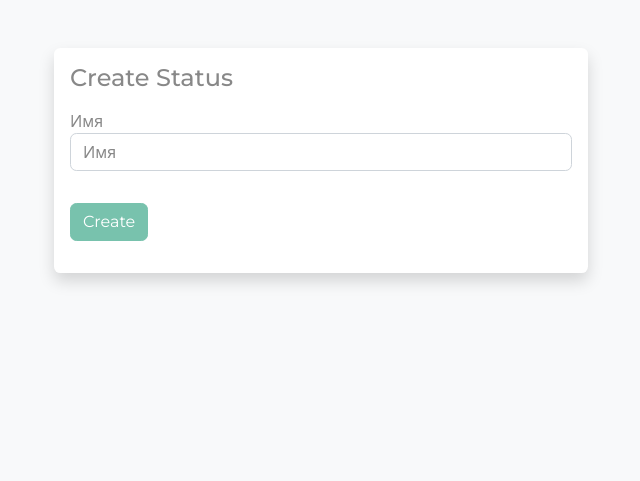
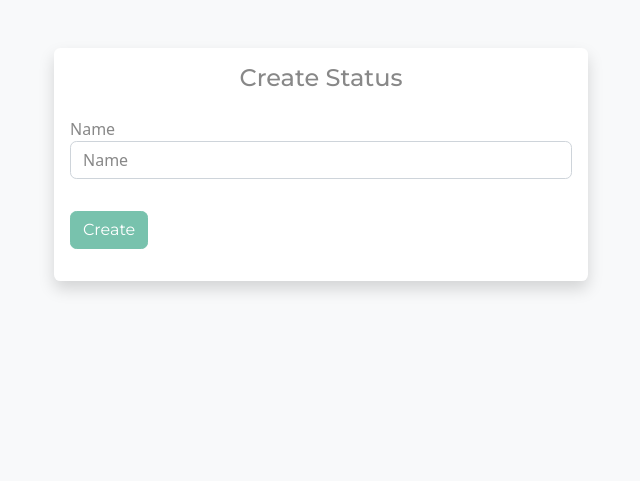
Before and after one commit to LuybovB/python-project-52, a Django app: page /statuses/create/ in a window 1280 px wide. Shown: the part 56-537 px from the top of the page, without its empty margins (319-959 px from the left). Run offline with Django 5.2, Linux system fonts and the light colour scheme; a user stored in the database is signed in; some libraries are stand-ins or nearby versions.

Commit message:
add_form

```diff
--- a/task_manager/templates/statuses/create_status.html
+++ b/task_manager/templates/statuses/create_status.html
@@ -1,24 +1,18 @@
 {% extends 'base.html' %}
 {% load i18n %}
 {% block content %}
-{% load widget_tweaks %}
 <div class="container mt-5">
     <div class="row">
         <div class="col-md-6 offset-md-3">
             <div class="card border-0 shadow">
                 <div class="card-body">
-                    <h4 class="card-title text-left mb-3">{% trans 'Create Status' %}</h4>
-                    <form method="post" action="{% url 'create_status' %}" class="form-input">
+                    <h4 class="card-title text-center mb-4">{% trans 'Create Status' %}</h4>
+                    <form method="post" action="{% url 'create_status' %}">
                         {% csrf_token %}
-                        {% for field in form %}
-                            <div class="form-group mb-3">
-                                {{ field.label }}
-                                {{ field | add_class:"form-control" }}
-                                {% if field.help_text %}
-                                    <small class="form-text text-muted">{{ field.help_text }}</small>
-                                {% endif %}
-                            </div>
-                        {% endfor %}
+                        <div class="form-group mb-3">
+                            <label for="id_name">{% trans 'Name' %}</label>
+                            <input type="text" name="name" class="form-control" id="id_name" placeholder="{% trans 'Name' %}">
+                        </div>
                         <button type="submit" class="btn btn-primary btn-block mt-3">{% trans 'Create' %}</button>
                     </form>
                 </div>
```
